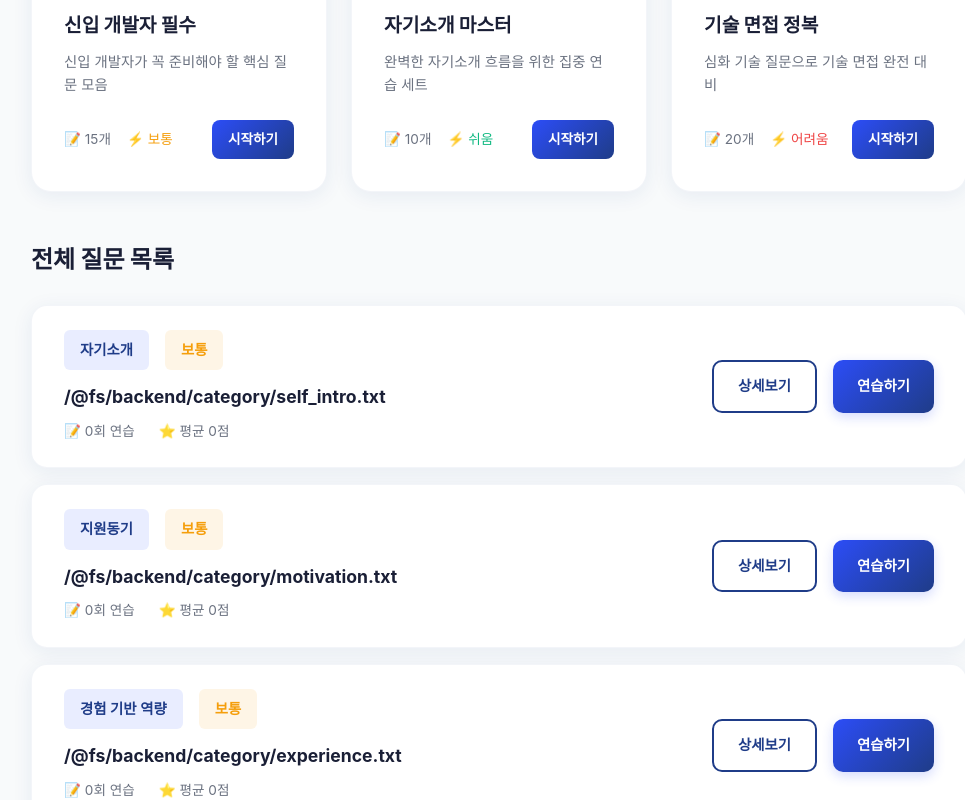
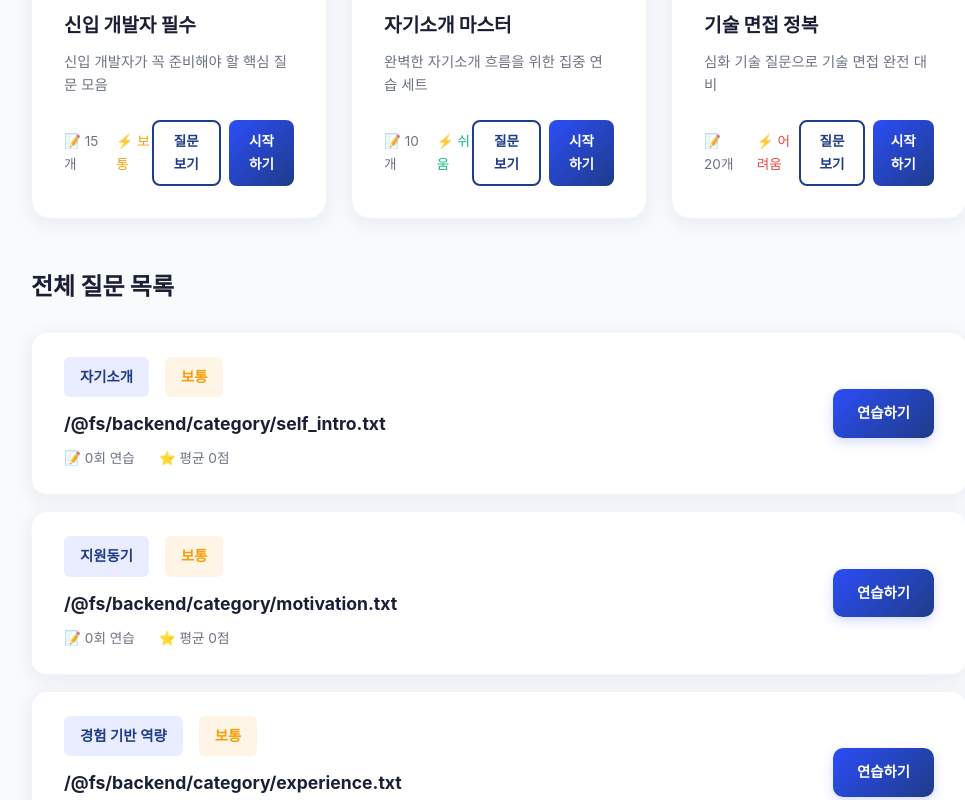
Before and after one commit to chaaaaae/TTOBA, a React (Vite) app in the folder frontend/: page /questions in a window 1280 px wide. Shown: the part 1000-1800 px from the top of the page, without its empty margins (281-1246 px from the left). Built offline with nearby package versions, Linux system fonts and the light colour scheme.

Commit message:
질문 세트 필터

```diff
--- a/frontend/src/components/question-bank/PracticeSetCard.tsx
+++ b/frontend/src/components/question-bank/PracticeSetCard.tsx
@@ -1,4 +1,4 @@
-// src\components\question-bank\PracticeSetCard.tsx
+// src/components/question-bank/PracticeSetCard.tsx
 interface PracticeSetCardProps {
   title: string
   description: string
@@ -6,6 +6,8 @@ interface PracticeSetCardProps {
   difficulty: 'easy' | 'medium' | 'hard'
   icon: string
   onStart: () => void
+  onViewDetails: () => void
+  isSelected?: boolean
 }
 
 export default function PracticeSetCard({
@@ -14,7 +16,9 @@ interface PracticeSetCardProps {
   count,
   difficulty,
   icon,
-    onStart
+  onStart,
+  onViewDetails,
+  isSelected
 }: PracticeSetCardProps) {
   const getDifficultyColor = (diff: string) => {
     switch (diff) {
@@ -40,9 +44,10 @@ interface PracticeSetCardProps {
         background: 'white',
         borderRadius: '20px',
         padding: '2rem',
-          boxShadow: '0 4px 20px rgba(31, 60, 136, 0.08)',
+        boxShadow: isSelected
+          ? '0 0 0 3px var(--primary-blue)'
+          : '0 4px 20px rgba(31, 60, 136, 0.08)',
         border: '1px solid rgba(31, 60, 136, 0.05)',
-          cursor: 'pointer',
         transition: 'all 0.3s'
       }}
     >
@@ -91,6 +96,25 @@ interface PracticeSetCardProps {
           </span>
         </div>
 
+        <div style={{ display: 'flex', gap: '0.5rem' }}>
+          {/* 질문보기 버튼 (필터 기능 트리거!) */}
+          <button
+            onClick={onViewDetails}
+            style={{
+              padding: '0.5rem 1rem',
+              background: 'transparent',
+              color: 'var(--primary-blue)',
+              border: '2px solid var(--primary-blue)',
+              borderRadius: '8px',
+              cursor: 'pointer',
+              fontWeight: '600',
+              fontSize: '0.85rem'
+            }}
+          >
+            질문보기
+          </button>
+
+          {/* 연습하기 버튼 */}
           <button
             onClick={onStart}
             style={{
@@ -108,5 +132,6 @@ interface PracticeSetCardProps {
           </button>
         </div>
       </div>
+    </div>
   )
 }
--- a/frontend/src/components/question-bank/QuestionCard.tsx
+++ b/frontend/src/components/question-bank/QuestionCard.tsx
@@ -8,7 +8,6 @@ interface QuestionCardProps {
   practiced: number
   avgScore?: number
   onPractice: () => void
-  onViewDetails: () => void
 }
 
 export default function QuestionCard({
@@ -17,24 +16,31 @@ export default function QuestionCard({
   difficulty,
   practiced,
   avgScore,
-  onPractice,
-  onViewDetails
+  onPractice
 }: QuestionCardProps) {
   const getDifficultyColor = (diff: string) => {
     switch (diff) {
-      case 'easy': return 'success'
-      case 'medium': return 'warning'
-      case 'hard': return 'danger'
-      default: return 'info'
+      case 'easy':
+        return 'success'
+      case 'medium':
+        return 'warning'
+      case 'hard':
+        return 'danger'
+      default:
+        return 'info'
     }
   }
 
   const getDifficultyLabel = (diff: string) => {
     switch (diff) {
-      case 'easy': return '쉬움'
-      case 'medium': return '보통'
-      case 'hard': return '어려움'
-      default: return ''
+      case 'easy':
+        return '쉬움'
+      case 'medium':
+        return '보통'
+      case 'hard':
+        return '어려움'
+      default:
+        return ''
     }
   }
 
@@ -88,34 +94,17 @@ export default function QuestionCard({
           }}
         >
           <span>📝 {practiced}회 연습</span>
-          {avgScore !== undefined && (
-            <span>⭐ 평균 {avgScore}점</span>
-          )}
+          {avgScore !== undefined && <span>⭐ 평균 {avgScore}점</span>}
         </div>
       </div>
 
       <div style={{ display: 'flex', gap: '1rem' }}>
         <button
-          onClick={onViewDetails}
-          style={{
-            padding: '0.75rem 1.5rem',
-            background: 'transparent',
-            color: 'var(--primary-blue)',
-            border: '2px solid var(--primary-blue)',
-            borderRadius: '10px',
-            cursor: 'pointer',
-            fontWeight: '600',
-            fontSize: '0.9rem',
-            transition: 'all 0.3s'
-          }}
-        >
-          상세보기
-        </button>
-        <button
           onClick={onPractice}
           style={{
             padding: '0.75rem 1.5rem',
-            background: 'linear-gradient(135deg, var(--primary-bright), var(--primary-blue))',
+            background:
+              'linear-gradient(135deg, var(--primary-bright), var(--primary-blue))',
             color: 'white',
             border: 'none',
             borderRadius: '10px',
--- a/frontend/src/pages/QuestionBank.tsx
+++ b/frontend/src/pages/QuestionBank.tsx
@@ -13,7 +13,6 @@ import {
   type QuestionCategoryId
 } from '../data/questionBank'
 
-// 🔥 질문 세트 데이터 (ID 기반 세트)
 import { PRACTICE_SETS } from '../data/practiceSets'
 
 const PAGE_SIZE = 20
@@ -24,14 +23,25 @@ export default function QuestionBank() {
     useState<'all' | QuestionCategoryId>('all')
   const [currentPage, setCurrentPage] = useState(1)
 
+  // 🔥 어떤 연습 세트를 상세보기로 보고 있는지
+  const [selectedSetId, setSelectedSetId] = useState<string | null>(null)
+
   const handleSearch = () => {
     console.log('검색:', searchQuery)
-    // 실제로는 여기서 검색 API 호출
   }
 
-  // 🔎 검색 + 카테고리 필터 적용된 전체 질문 리스트
+  // ✅ 선택된 세트 정보
+  const selectedSet = useMemo(
+    () => PRACTICE_SETS.find((s) => s.id === selectedSetId) ?? null,
+    [selectedSetId]
+  )
+
+  // 🔎 검색 + 카테고리 + 세트 필터 적용된 전체 질문 리스트
   const filteredQuestions = useMemo(() => {
     const keyword = searchQuery.trim().toLowerCase()
+    const setQuestionIdSet = selectedSet
+      ? new Set(selectedSet.questions) // 세트에 포함된 질문 id들
+      : null
 
     return ALL_QUESTIONS.filter((q) => {
       const matchCategory =
@@ -40,14 +50,17 @@ export default function QuestionBank() {
       const matchSearch =
         keyword === '' || q.text.toLowerCase().includes(keyword)
 
-      return matchCategory && matchSearch
+      const matchSet =
+        !setQuestionIdSet || setQuestionIdSet.has(q.id) // 세트 선택 시 그 세트에 포함된 질문만
+
+      return matchCategory && matchSearch && matchSet
     })
-  }, [searchQuery, selectedCategory])
+  }, [searchQuery, selectedCategory, selectedSet])
 
-  // 🔄 검색어나 카테고리가 바뀌면 페이지를 1페이지로 초기화
+  // 🔄 검색/카테고리/세트가 바뀌면 페이지를 1페이지로 초기화
   useEffect(() => {
     setCurrentPage(1)
-  }, [searchQuery, selectedCategory])
+  }, [searchQuery, selectedCategory, selectedSetId])
 
   // 📄 페이지네이션 계산
   const totalPages = Math.max(1, Math.ceil(filteredQuestions.length / PAGE_SIZE))
@@ -61,6 +74,19 @@ export default function QuestionBank() {
   const handlePageChange = (page: number) => {
     if (page < 1 || page > totalPages) return
     setCurrentPage(page)
+  }
+
+  // ⭐ 세트 상세보기 눌렀을 때: 세트 선택 + 질문 섹션으로 스크롤
+  const handleViewSetDetails = (setId: string) => {
+    setSelectedSetId(setId)
+    const questionSection = document.getElementById('questions-section')
+    if (questionSection) {
+      questionSection.scrollIntoView({ behavior: 'smooth', block: 'start' })
+    }
+  }
+
+  const handleClearSetFilter = () => {
+    setSelectedSetId(null)
   }
 
   return (
@@ -202,25 +228,109 @@ export default function QuestionBank() {
               count={set.count}
               difficulty={set.difficulty}
               icon={set.icon}
+              // 선택된 세트 표시용 (PracticeSetCard에 선택 스타일 넣고 싶으면 사용)
+              isSelected={selectedSetId === set.id}
               onStart={() => alert(`${set.title} 시작!`)}
+              // 🔥 이게 "세트 상세보기" 역할 → 아래 질문 리스트가 세트 기준으로 필터됨
+              onViewDetails={() => handleViewSetDetails(set.id)}
             />
           ))}
         </div>
       </div>
 
       {/* Questions List */}
-      <div>
-        <h2
+      <div id="questions-section">
+        <div
           style={{
-            fontSize: '1.5rem',
-            fontWeight: '800',
-            color: 'var(--text-primary)',
+            display: 'flex',
+            justifyContent: 'space-between',
+            alignItems: 'center',
             marginBottom: '1.5rem'
           }}
         >
-          전체 질문 목록
-        </h2>
+          <h2
+            style={{
+              fontSize: '1.5rem',
+              fontWeight: '800',
+              color: 'var(--text-primary)'
+            }}
+          >
+            {selectedSet ? (
+              <>
+                {selectedSet.icon} {selectedSet.title} 질문 목록
+              </>
+            ) : (
+              '전체 질문 목록'
+            )}
+          </h2>
 
+          {selectedSet && (
+            <button
+              onClick={handleClearSetFilter}
+              style={{
+                padding: '0.75rem 1.5rem',
+                background: 'transparent',
+                color: 'var(--primary-blue)',
+                border: '2px solid var(--primary-blue)',
+                borderRadius: '10px',
+                cursor: 'pointer',
+                fontWeight: '600',
+                fontSize: '0.9rem',
+                transition: 'all 0.3s',
+                display: 'flex',
+                alignItems: 'center',
+                gap: '0.5rem'
+              }}
+              onMouseEnter={(e) => {
+                e.currentTarget.style.background = 'var(--primary-blue)'
+                e.currentTarget.style.color = 'white'
+              }}
+              onMouseLeave={(e) => {
+                e.currentTarget.style.background = 'transparent'
+                e.currentTarget.style.color = 'var(--primary-blue)'
+              }}
+            >
+              ← 전체 목록 보기
+            </button>
+          )}
+        </div>
+
+        {/* 세트 설명 박스 */}
+        {selectedSet && (
+          <div
+            style={{
+              background:
+                'linear-gradient(135deg, rgba(44, 77, 247, 0.1), rgba(72, 226, 179, 0.1))',
+              borderRadius: '12px',
+              padding: '1rem 1.5rem',
+              marginBottom: '1.5rem',
+              border: '2px solid rgba(44, 77, 247, 0.2)'
+            }}
+          >
+            <div style={{ display: 'flex', alignItems: 'center', gap: '1rem' }}>
+              <div style={{ fontSize: '2rem' }}>{selectedSet.icon}</div>
+              <div style={{ flex: 1 }}>
+                <div
+                  style={{
+                    fontSize: '1rem',
+                    fontWeight: '700',
+                    color: 'var(--primary-blue)',
+                    marginBottom: '0.25rem'
+                  }}
+                >
+                  {selectedSet.title}
+                </div>
+                <div
+                  style={{ fontSize: '0.9rem', color: 'var(--text-secondary)' }}
+                >
+                  {selectedSet.description} • {filteredQuestions.length}개 질문
+                </div>
+              </div>
+            </div>
+          </div>
+        )}
+
+        {/* 질문 카드 리스트 */}
         <div style={{ display: 'flex', flexDirection: 'column', gap: '1rem' }}>
           {paginatedQuestions.map((q) => (
             <QuestionCard
@@ -230,8 +340,8 @@ export default function QuestionBank() {
               difficulty={q.difficulty}
               practiced={q.practiced}
               avgScore={q.avgScore}
+              // 🔥 상세보기 제거하고 연습하기만 남김
               onPractice={() => alert(`${q.text} 연습 시작!`)}
-              onViewDetails={() => alert(`${q.text} 상세보기`)}
             />
           ))}
 
@@ -295,12 +405,14 @@ export default function QuestionBank() {
                 padding: '0.5rem 0.9rem',
                 borderRadius: '8px',
                 border: '1px solid var(--primary-blue)',
-                background: currentPage === totalPages ? '#f3f4f6' : 'white',
+                background:
+                  currentPage === totalPages ? '#f3f4f6' : 'white',
                 color:
                   currentPage === totalPages
                     ? 'var(--text-secondary)'
                     : 'var(--primary-blue)',
-                cursor: currentPage === totalPages ? 'default' : 'pointer',
+                cursor:
+                  currentPage === totalPages ? 'default' : 'pointer',
                 fontSize: '0.85rem',
                 fontWeight: 600
               }}
```
Lines whose indentation alone changed are shown as unchanged.
